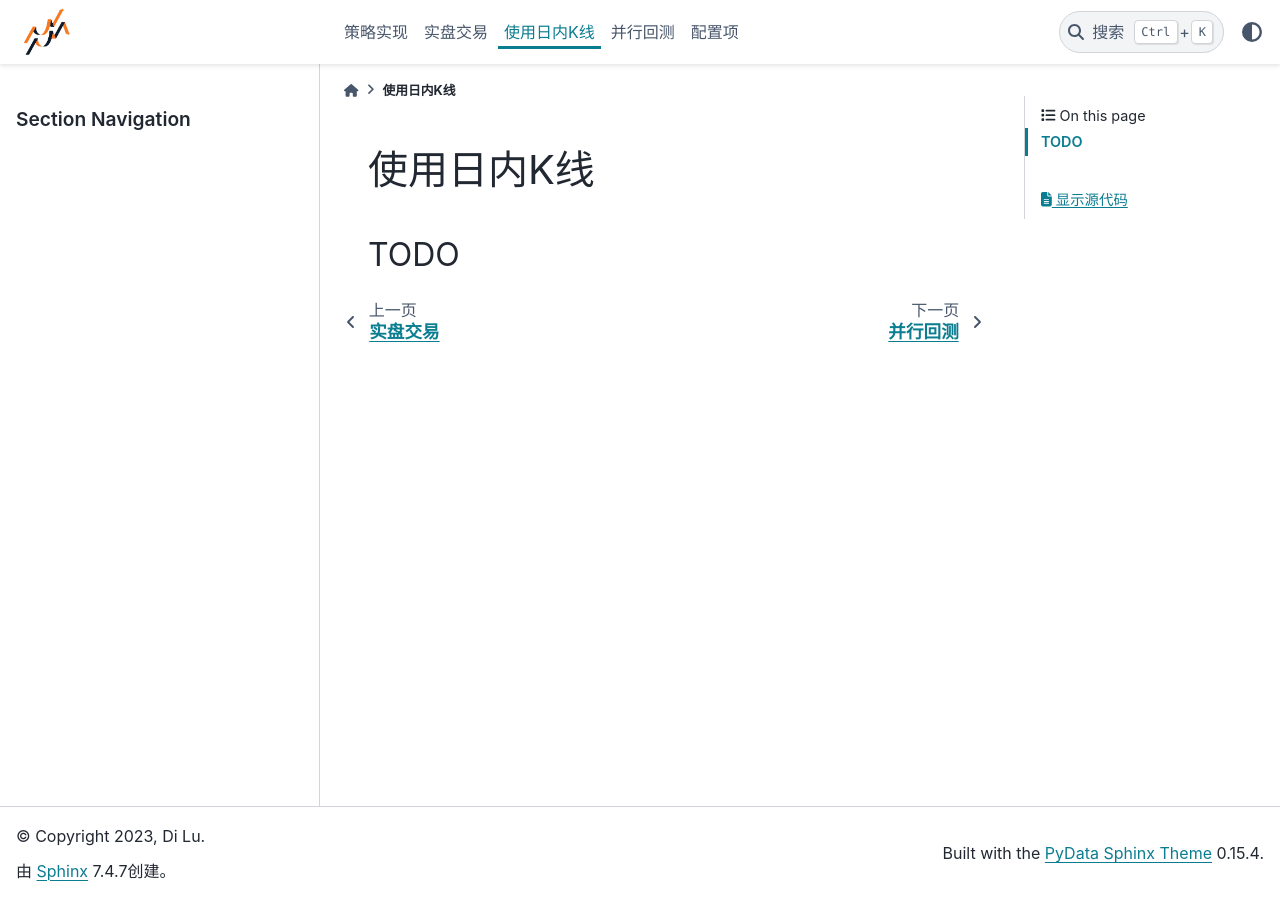
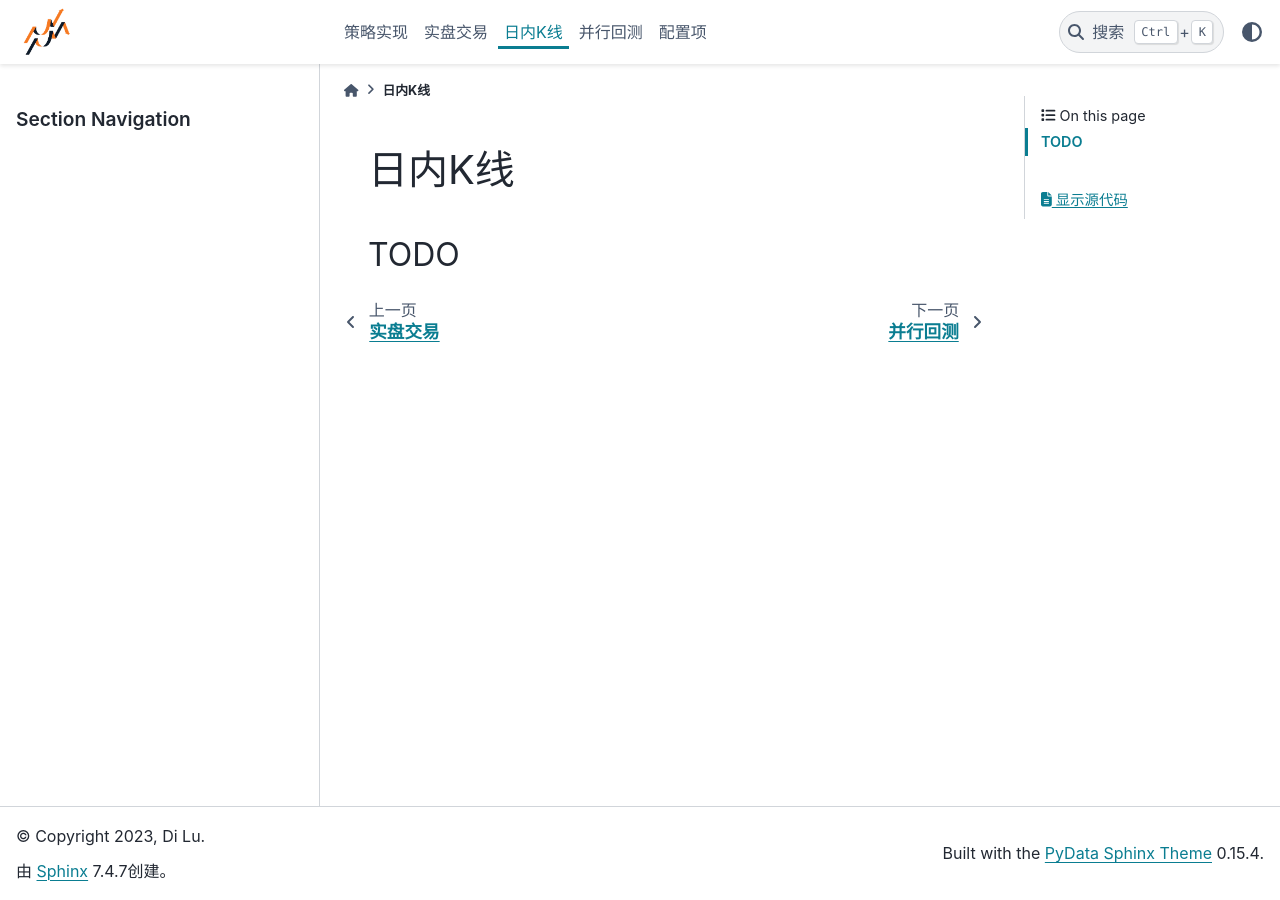
Before and after one commit to namoshizun/TradePy, a Sphinx documentation site: the page built from docs/source/minute-k.rst, in a window 1280 px wide. Built offline with Sphinx 7.4.7 and the PyData theme 0.15.4, drawn with Linux system fonts in a browser that asks for light colours; pages that are not in the unit, such as notebooks, are missing from menus.

Commit message:
Update doc site address

```diff
--- a/README.rst
+++ b/README.rst
@@ -2,7 +2,7 @@
 TradePy
 *******
 
-TradePy是一个面向证券交易的量化策略开发 + 实盘交易框架，实现了如下功能。 `点击查阅文档（未完成） <https://namoshizun.github.io/TradePy/>`_ 。
+TradePy是一个面向证券交易的量化策略开发 + 实盘交易框架，实现了如下功能。 `点击查阅文档（施工中🚧） <https://docs.trade-py.com/>`_ 。
 
 * **数据下载**
 
--- a/docs/source/minute-k.rst
+++ b/docs/source/minute-k.rst
@@ -1,4 +1,4 @@
-使用日内K线
+日内K线
 ==================
 
 
```
